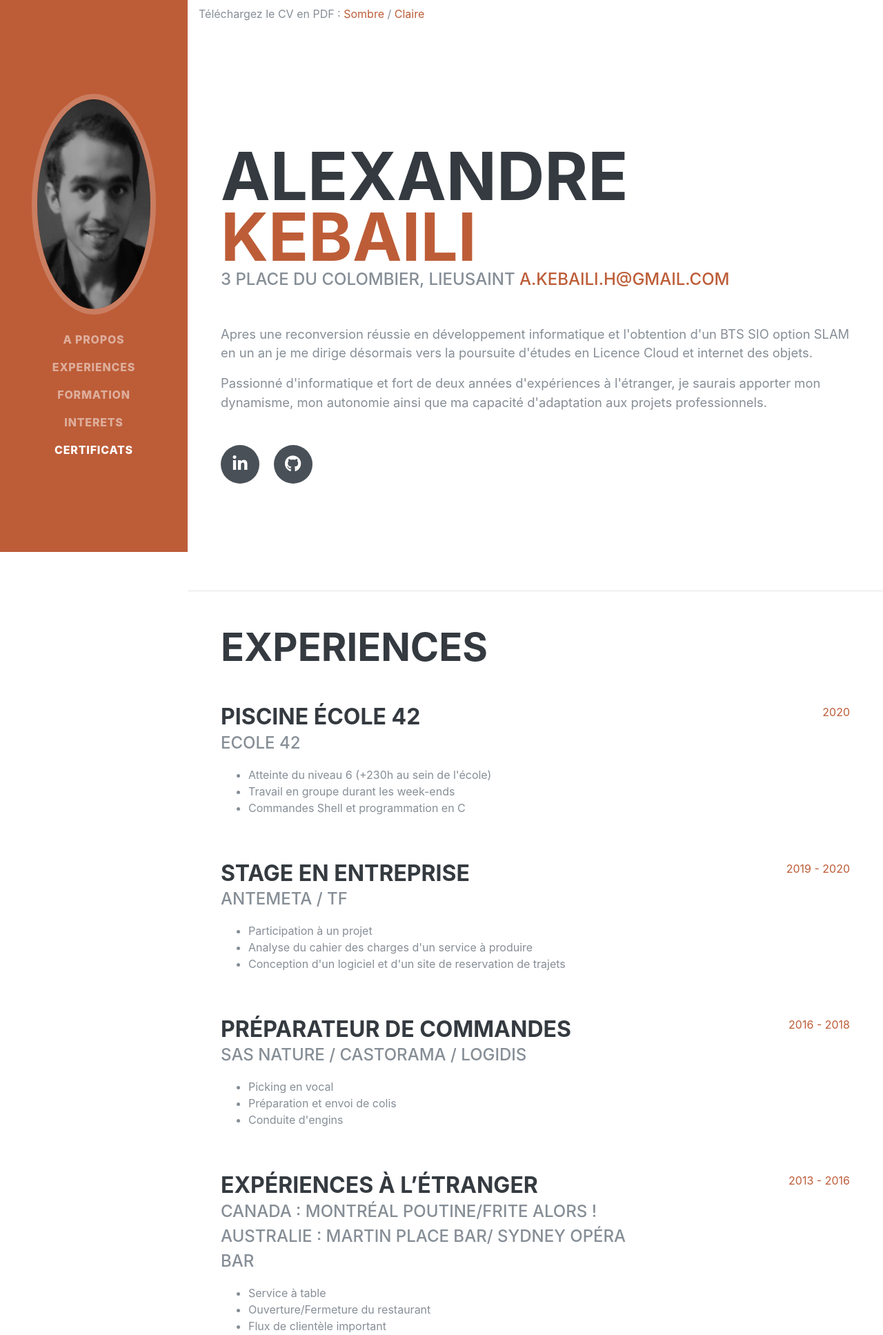
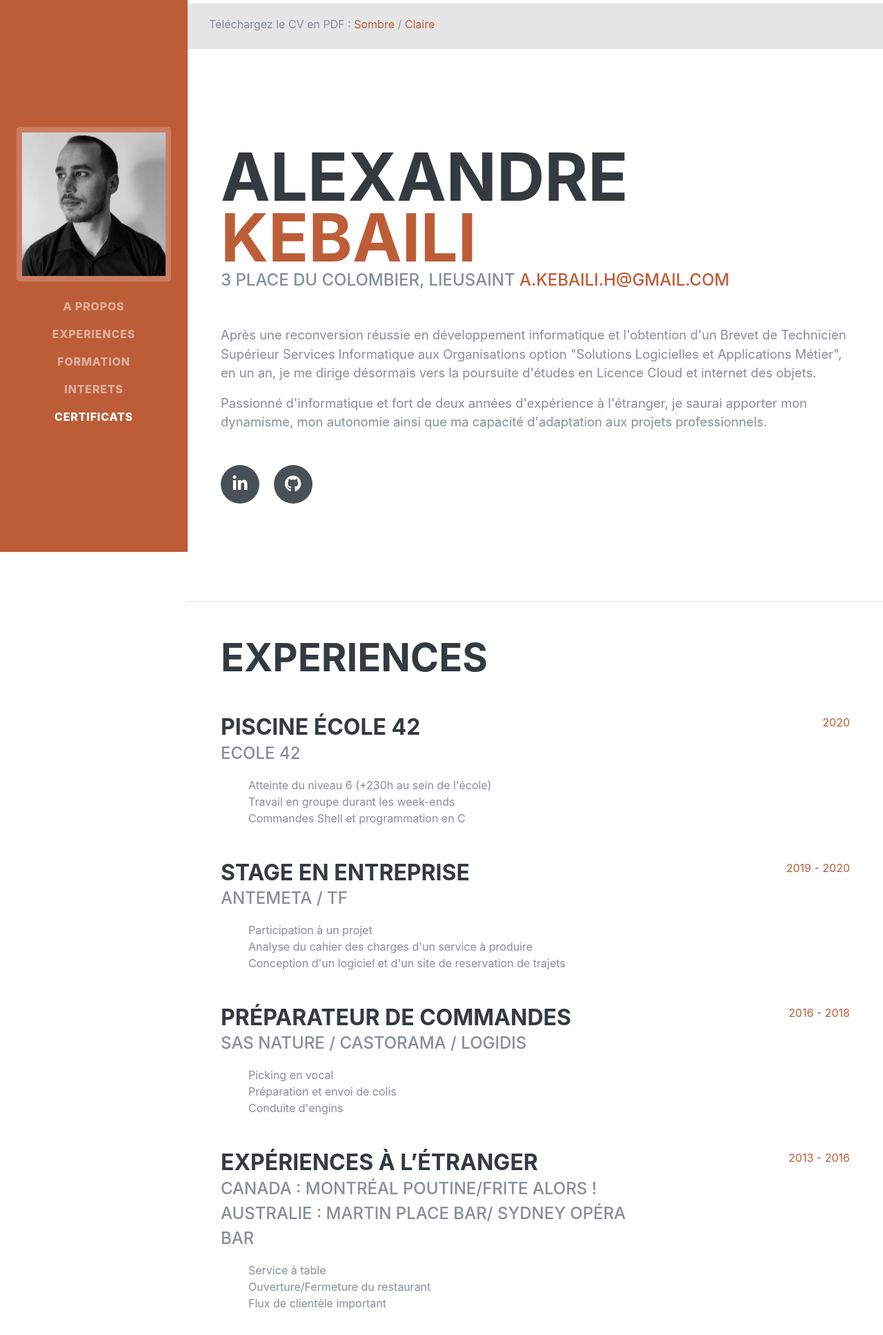
Before and after one commit to AlexandreKebaili/CV-Bootstrap, a PHP site: page / in a window 1280 px wide. Shown: the top 1935 px of the page at 69% size. Run offline with PHP 8.4, Linux system fonts and the light colour scheme; some web fonts are replaced.

Commit message:
Modifications CV - photos, texte

```diff
--- a/CV1/index.php
+++ b/CV1/index.php
@@ -1,5 +1,5 @@
 <!DOCTYPE html>
-<html lang="en">
+<html lang="fr">
 
 <head>
   <meta charset="utf-8">
@@ -22,7 +22,7 @@
     <a class="navbar-brand js-scroll-trigger" href="#page-top">
       <span class="d-block d-lg-none">Alexandre KEBAILI</span>
       <span class="d-none d-lg-block">
-        <img class="img-fluid img-profile rounded-circle mx-auto mb-2" src="img/portrait_Alex.jpg" alt="">
+        <img class="img-fluid img-profile rounded-lg mx-auto mb-2" src="img/portrait_Alex3.jpg" alt="">
       </span>
     </a>
     <button class="navbar-toggler" type="button" data-toggle="collapse" data-target="#navbarSupportedContent" aria-controls="navbarSupportedContent" aria-expanded="false" aria-label="Toggle navigation">
@@ -48,11 +48,14 @@
       </ul>
     </div>
   </nav>
+  <div class="container-fluid" style="height: 5px;"></div>
+  <div class="container-fluid" style="background-color: rgba(0,0,0,0.1);">
     <div class="nav-link js-scroll-trigger">
-    <p>Téléchargez le CV en PDF :
+      <p style="text-align: left; padding-top: 10px">Téléchargez le CV en PDF :
         <a class="" href="documents/AlexandreKebailiSombre.pdf" download="CVAlexandreKebailiSombre.pdf">Sombre</a> /
         <a class="" href="documents/AlexandreKebailiClaire.pdf" download="CVAlexandreKebailiClaire.pdf">Claire</a>
       </p>
+    </div>
   </div>
 
   <div class="container-fluid p-0">
@@ -66,9 +69,9 @@
           <a href="mailto:name@email.com">a.kebaili.h@gmail.com</a>
         </div>
         <p class="lead">
-          Apres une reconversion réussie en développement informatique et l'obtention d'un BTS SIO option SLAM en un an je me dirige désormais vers la poursuite d'études en Licence Cloud et internet des objets.</p>
+          Après une reconversion réussie en développement informatique et l'obtention d'un Brevet de Technicien Supérieur Services Informatique aux Organisations option "Solutions Logicielles et Applications Métier", en un an, je me dirige désormais vers la poursuite d'études en Licence Cloud et internet des objets.</p>
         <p class="lead mb-5">
-        Passionné d'informatique et fort de deux années d'expériences à l'étranger, je saurais apporter mon dynamisme, mon autonomie ainsi que ma capacité d'adaptation aux projets professionnels.</p>
+        Passionné d'informatique et fort de deux années d'expérience à l'étranger, je saurai apporter mon dynamisme, mon autonomie ainsi que ma capacité d'adaptation aux projets professionnels.</p>
         <div class="social-icons">
           <a href="https://www.linkedin.com/in/alexandre-kebaili" target="_blank">
             <i class="fab fa-linkedin-in"></i>
@@ -90,7 +93,7 @@
           <div class="resume-content">
             <h3 class="mb-0">Piscine école 42</h3>
             <div class="subheading mb-3">Ecole 42</div>
-            <ul>
+            <ul class="fa-ul mb-0">
               <li>Atteinte du niveau 6 (+230h au sein de l'école)</li>
               <li>Travail en groupe durant les week-ends</li>
               <li>Commandes Shell et programmation en C</li>
@@ -105,7 +108,7 @@
           <div class="resume-content">
             <h3 class="mb-0">Stage en entreprise</h3>
             <div class="subheading mb-3">AntemetA / TF</div>
-            <ul>
+            <ul class="fa-ul mb-0">
               <li>Participation à un projet</li>
               <li>Analyse du cahier des charges d'un service à produire</li>
               <li>Conception d'un logiciel et d'un site de reservation de trajets</li>
@@ -120,7 +123,7 @@
           <div class="resume-content">
             <h3 class="mb-0">Préparateur de commandes</h3>
             <div class="subheading mb-3">SAS Nature / Castorama / Logidis</div>
-            <ul>
+            <ul class="fa-ul mb-0">
               <li>Picking en vocal</li>
               <li>Préparation et envoi de colis</li>
               <li>Conduite d'engins</li>
@@ -137,7 +140,7 @@
             <div class="subheading mb-3">Canada : Montréal Poutine/Frite Alors !
               <br>
               Australie : Martin Place Bar/ Sydney Opéra Bar</div>
-            <ul>
+            <ul class="fa-ul mb-0">
               <li>Service à table</li>
               <li>Ouverture/Fermeture du restaurant</li>
               <li>Flux de clientèle important</li>
@@ -152,7 +155,7 @@
           <div class="resume-content">
             <h3 class="mb-0">Responsable opérationnel</h3>
             <div class="subheading mb-3">McDonald’s</div>
-            <ul>
+            <ul class="fa-ul mb-0">
               <li>Organisations et gestion d'une zone</li>
               <li>Service et accueil clients</li>
               <li>Assurer le respect des normes, production</li>
@@ -218,18 +221,12 @@
         <h2 class="mb-5">Interets</h2>
         <p>
           Passionné depuis toujours par le monde de l'informatique, c'est naturellement que je me suis tourné vers le monde du développement, notamment le développement de logiciels et d'application web.
-          <br>
-          Ayant pratiqué le Bicross pendant de longues années mon attirance envers les sports extrêmes a pu entretenir mon esprit de compétition.
           <br><br>
           En dehors de mon bureau j'aime pratiquer des activités manuelles telles que la mécanique automobile ou encore de simple ballades pour profité des paysages exceptionelles de la France.
           Et lorsque le temps ne le permet pas je me plais à lire de nombreuses oeuvres fantastiques ou encore simplement regarder des films ou bien sûr jouer aux jeux vidéo.
           <br>
           <div class="container" style="height=100px;"></div>
           Les voyages ont longtemps été d'un grand interêt et j'ai eu la chance de pouvoir vivre une année dans deux pays différents: le Canada et l'Australie.
-          <br><div class="container"></div>
-          Au Canada j'ai pu profiter de la vie montréalaise pendant plus de 6 mois pour ensuite traverser le Nord des États-Unis afin de vivre les 4 derniers mois de mon visa dans la station de ski de Whistler au Nord de Vancouver.
-          <br>
-          En Australie l'achat d'un van équipé a permis plus de déplacements, permettant de profiter de tout le côté Est Australien, du Nord au Sud, passant de Cairns à Melbourne ou encore de Brisbane à Katherine.
           <br><div class="container"></div>
           Les paysages époustouflants de ces deux pays resteront longtemps dans ma mémoire et il me tarde de pouvoir créé de nouvelles aventures de la sorte.
         </p>
@@ -249,7 +246,7 @@
             <h3 class="mb-0">Cisco NetAcad</h3>
           </div>
           <br>
-          <ul class="">
+          <ul class="fa-ul mb-0">
             <li>
               <i class="fa-li fa text-warning"></i>
               Cybersecurity Essentials</li>
@@ -260,9 +257,9 @@
            <h3 class="mb-0">OpenClassRooms</h3>
          </div>
          <br>
-         <ul class="">
+         <ul class="fa-ul mb-0">
           <li>
-            <i class="fa-li fa text-warning"></i>
+            <i class="fa-li fa mb-2 text-warning"></i>
             Apprenez à développer en C#</li>
           <li>
             <i class="fa-li fa text-warning"></i>
@@ -284,12 +281,16 @@
     </section>
 
 
+  <div class="container-fluid" style="background-color: rgba(0,0,0,0.1);">
     <div class="nav-link js-scroll-trigger">
-  <p>Téléchargez le CV en PDF :
+      <p style="text-align: center; padding-top: 10px">Téléchargez le CV en PDF :
         <a class="" href="documents/AlexandreKebailiSombre.pdf" download="CVAlexandreKebailiSombre.pdf">Sombre</a> /
         <a class="" href="documents/AlexandreKebailiClaire.pdf" download="CVAlexandreKebailiClaire.pdf">Claire</a>
       </p>
     </div>
+  </div>
+  <div class="container-fluid" style="height: 5px;"></div>
+
 
   </div>
 
```
Also changed, not shown: CV1/css/resume.min.css (+1 -1 lines), CV1/README.md (added), CV1/img/old_man_portrait.jpg (deleted), CV1/img/portrait_Alex3.jpg (added), CV1/img/profile.jpg (deleted), 1 other file. Lines whose indentation alone changed are shown as unchanged.
